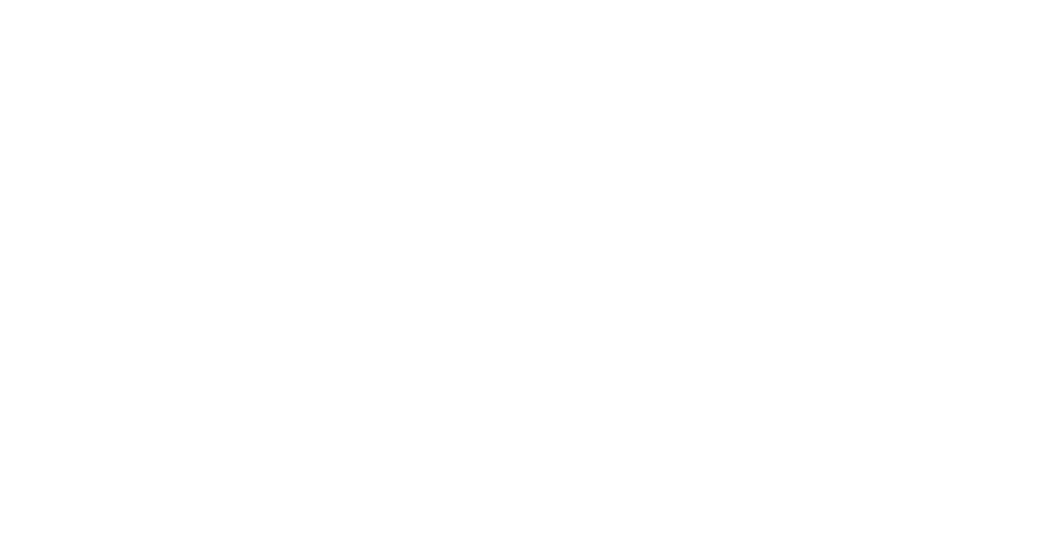
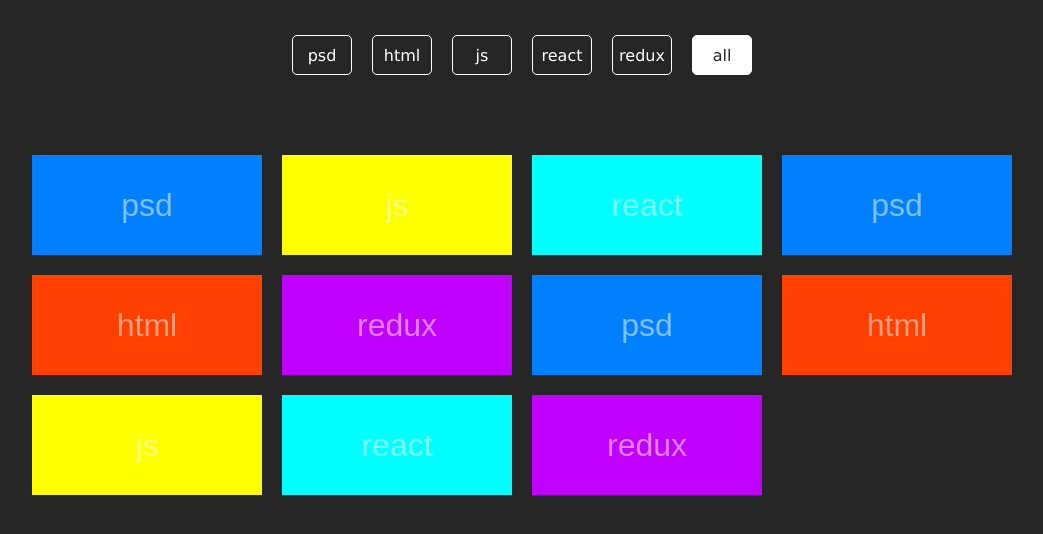
Before and after one commit to RUURUR/Filter-jq, a plain HTML site: page index.html in a window 1280 px wide. Shown: the whole page, without its empty margins (118-1161 px from the left). Drawn offline with nearby package versions, Linux system fonts and the light colour scheme.

Commit message:
hello hery end filter

```diff
--- a/index.html
+++ b/index.html
@@ -3,11 +3,36 @@
 <head>
     <meta charset="UTF-8">
     <meta name="viewport" content="width=device-width, initial-scale=1.0">
+    <link rel="stylesheet" href="style.css">
     <title>Document</title>
 </head>
 <body>
 
+<div class="container">
+<ul>
+    <li class="btn " data-filter='psd'>psd</li>
+    <li class="btn" data-filter='html'>html</li>
+    <li class="btn" data-filter='js'>js</li>
+    <li class="btn" data-filter='react'>react</li>
+    <li class="btn" data-filter='redux'>redux</li>
+    <li class="btn active" data-filter='all'>all</li>
+</ul>
+<div class="disp">
+    <div class="bov filter psd">psd</div>
+    <div class="bov filter js">js</div>
+    <div class="bov filter react">react</div>
+    <div class="bov filter psd">psd</div>
+    <div class="bov filter html">html</div>
+    <div class="bov filter redux">redux</div>
+    <div class="bov filter psd">psd</div>
+    <div class="bov filter html">html</div>
+    <div class="bov filter js">js</div>
+    <div class="bov filter react">react</div>
+    <div class="bov filter redux">redux</div>
+</div>
 
+
+</div>
 
 
     <script
--- a/main.js
+++ b/main.js
@@ -0,0 +1,14 @@
+$(function(){
+ $('.btn').click(function(){
+     let value =$(this).attr('data-filter');
+     if(value == 'all'){
+         $('.filter').show(1000);
+     }else{
+         $('.filter').not('.'+value).hide(1000);
+         $('.filter').filter('.'+value).show(1000);
+     }
+     $(' ul .btn').click(function(){
+         $(this).addClass('active').siblings().removeClass('active')
+     })
+ })
+})
--- a/style.css
+++ b/style.css
@@ -0,0 +1,75 @@
+*{
+    padding: 0;
+    margin: 0;
+    box-sizing: border-box;
+    font-family: sans-serif;
+}
+body{
+    background-color: #262626;
+    color: #fff;
+}
+.container{
+    position: relative;
+    width: 1000px;
+    margin: 0 auto;
+}
+ul li{
+    list-style: none;
+}
+ul{
+    margin-top: 25px;
+    display: flex;
+    justify-content: center;
+
+
+}
+ul li{
+    margin: 10px;
+    border-radius: 5px;
+
+    width: 60px;
+    height: 40px;
+    line-height: 40px;
+    border: 1px solid #fff;
+    text-align: center;
+    align-items: center;
+    font-family: 'Lucida Sans', 'Lucida Sans Regular', 'Lucida Grande', 'Lucida Sans Unicode', Geneva, Verdana, sans-serif;
+}
+li.active{
+    background-color: #fff;
+    color: #262626;
+}
+.disp{
+    margin-top: 60px;
+    display: flex;
+    flex-wrap: wrap;
+
+}
+.bov{
+width:  23%;
+box-sizing: border-box;
+height: 100px;
+line-height: 100px;
+text-align: center;
+color: rgba(255, 255, 255, 0.5);
+font-size: 2em;
+float: left;
+margin: 10px;
+
+
+}
+.html{
+    background-color: #ff4000;
+}
+.psd{
+    background-color:#0080ff;
+}
+.js{
+    background-color: #ffff00;
+}
+.react{
+    background-color:	#00ffff;
+}
+.redux{
+    background-color:	#bf00ff;
+}
```
